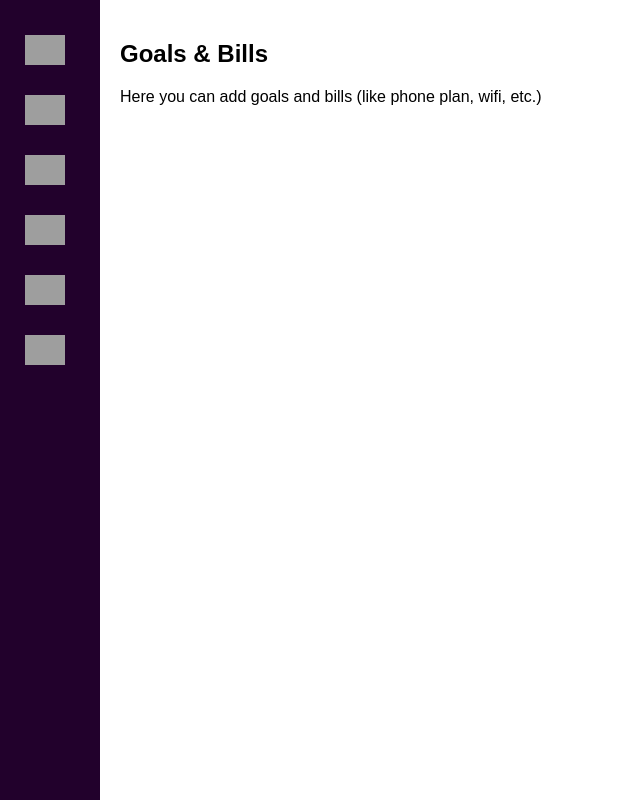
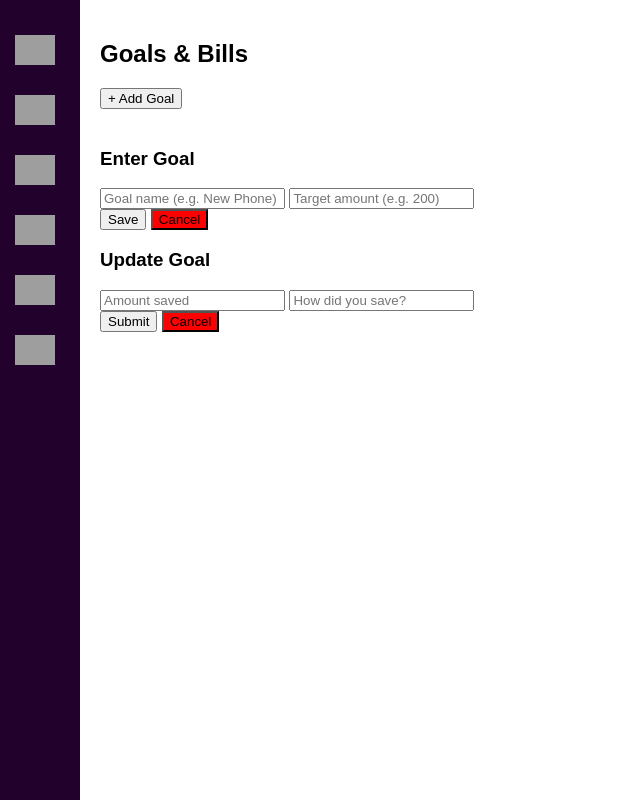
Before and after one commit to rish497/RecessHackathon_Backend, a Flask app: page / in a window 1280 px wide. Shown: the whole page, without its empty margins (0-640 px from the left). Run offline with Flask 3, Linux system fonts and the light colour scheme; grey boxes are pictures that could not be loaded.

Commit message:
Update index.html

```diff
--- a/templates/index.html
+++ b/templates/index.html
@@ -7,7 +7,7 @@
 <style>
 body { margin:0; font-family: Arial, sans-serif; display:flex; height:100vh; }
 .sidebar {
-  width: 100px;
+  width: 80px;
   background-color: #22012c;
   color: white;
   display: flex;
@@ -24,6 +24,24 @@ body { margin:0; font-family: Arial, sans-serif; display:flex; height:100vh; }
   cursor: pointer;
   font-size: 16px;
 }
+
+.progress-container {
+  background-color: #eee;
+  border-radius: 10px;
+  overflow: hidden;
+  margin-top: 10px;
+}
+
+.progress-bar {
+  height: 20px;
+  width: 0%;
+  background-color: #28a745;
+  text-align: center;
+  color: white;
+  line-height: 20px;
+  transition: width 0.3s ease;
+}
+
 /* Hide the text by default, show on hover */
 .sidebar button .tooltip-text {
   visibility: hidden;
@@ -108,7 +126,94 @@ body { margin:0; font-family: Arial, sans-serif; display:flex; height:100vh; }
 
   <div id="goalsBills" class="section">
     <h2>Goals & Bills</h2>
-    <p>Here you can add goals and bills (like phone plan, wifi, etc.)</p>
+
+    <!-- Add Goal Button -->
+    <button onclick="openGoalPopup()" style="margin-bottom: 20px;">+ Add Goal</button>
+
+    <!-- Popup to add goal -->
+    <div id="goalPopup" class="popup">
+        <h3>Enter Goal</h3>
+        <input type="text" id="goalName" placeholder="Goal name (e.g. New Phone)">
+        <input type="number" id="goalTarget" placeholder="Target amount (e.g. 200)">
+        <br>
+        <button onclick="saveGoal()">Save</button>
+        <button onclick="closeGoalPopup()" style="background-color: red;">Cancel</button>
+    </div>
+
+    <!-- Update Goal Popup -->
+    <div id="updatePopup" class="popup">
+        <h3>Update Goal</h3>
+        <input type="number" id="savedAmount" placeholder="Amount saved">
+        <input type="text" id="savedMethod" placeholder="How did you save?">
+        <br>
+        <button id="updateSubmitBtn">Submit</button>
+        <button onclick="closeUpdatePopup()" style="background-color: red;">Cancel</button>
+    </div>
+
+    <!-- Goals will appear here -->
+    <div id="goalsList"></div>
+    </div>
+
+    <script>
+    /* Popup control */
+    function openGoalPopup() { document.getElementById("goalPopup").style.display = "block"; }
+    function closeGoalPopup() { document.getElementById("goalPopup").style.display = "none"; }
+    function openUpdatePopup() { document.getElementById("updatePopup").style.display = "block"; }
+    function closeUpdatePopup() { document.getElementById("updatePopup").style.display = "none"; }
+
+    /* Save a new goal */
+    function saveGoal() {
+    let name = document.getElementById("goalName").value;
+    let target = parseFloat(document.getElementById("goalTarget").value);
+
+    if (!name || !target) { alert("Please enter goal name and target amount."); return; }
+
+    let goalCard = document.createElement("div");
+    goalCard.className = "goal";
+    goalCard.innerHTML = `
+        <h3>${name}</h3>
+        <p>Target: $${target}</p>
+        <div class="progress-container">
+        <div class="progress-bar" id="bar-${name}">0%</div>
+        </div>
+        <button onclick="openUpdate('${name}', ${target})">Update</button>
+    `;
+
+    document.getElementById("goalsList").appendChild(goalCard);
+    closeGoalPopup();
+    document.getElementById("goalName").value = "";
+    document.getElementById("goalTarget").value = "";
+    }
+
+    /* Open update popup and save current goal reference */
+    let currentGoalName = "";
+    let currentGoalTarget = 0;
+    function openUpdate(name, target) {
+    currentGoalName = name;
+    currentGoalTarget = target;
+    openUpdatePopup();
+    }
+
+    /* Submit update for goal */
+    document.getElementById("updateSubmitBtn").addEventListener("click", function() {
+    let saved = parseFloat(document.getElementById("savedAmount").value);
+    let method = document.getElementById("savedMethod").value;
+
+    if (!saved || saved < 0) { alert("Enter a valid saved amount."); return; }
+
+    let percent = Math.min((saved / currentGoalTarget) * 100, 100).toFixed(1);
+    let bar = document.getElementById("bar-" + currentGoalName);
+    bar.style.width = percent + "%";
+    bar.innerText = percent + "%";
+
+    alert(`You saved $${saved} by ${method}`); // optional feedback
+    closeUpdatePopup();
+
+    // Clear inputs
+    document.getElementById("savedAmount").value = "";
+    document.getElementById("savedMethod").value = "";
+    });
+    </script>
   </div>
 
   <div id="chatbot" class="section">
```
